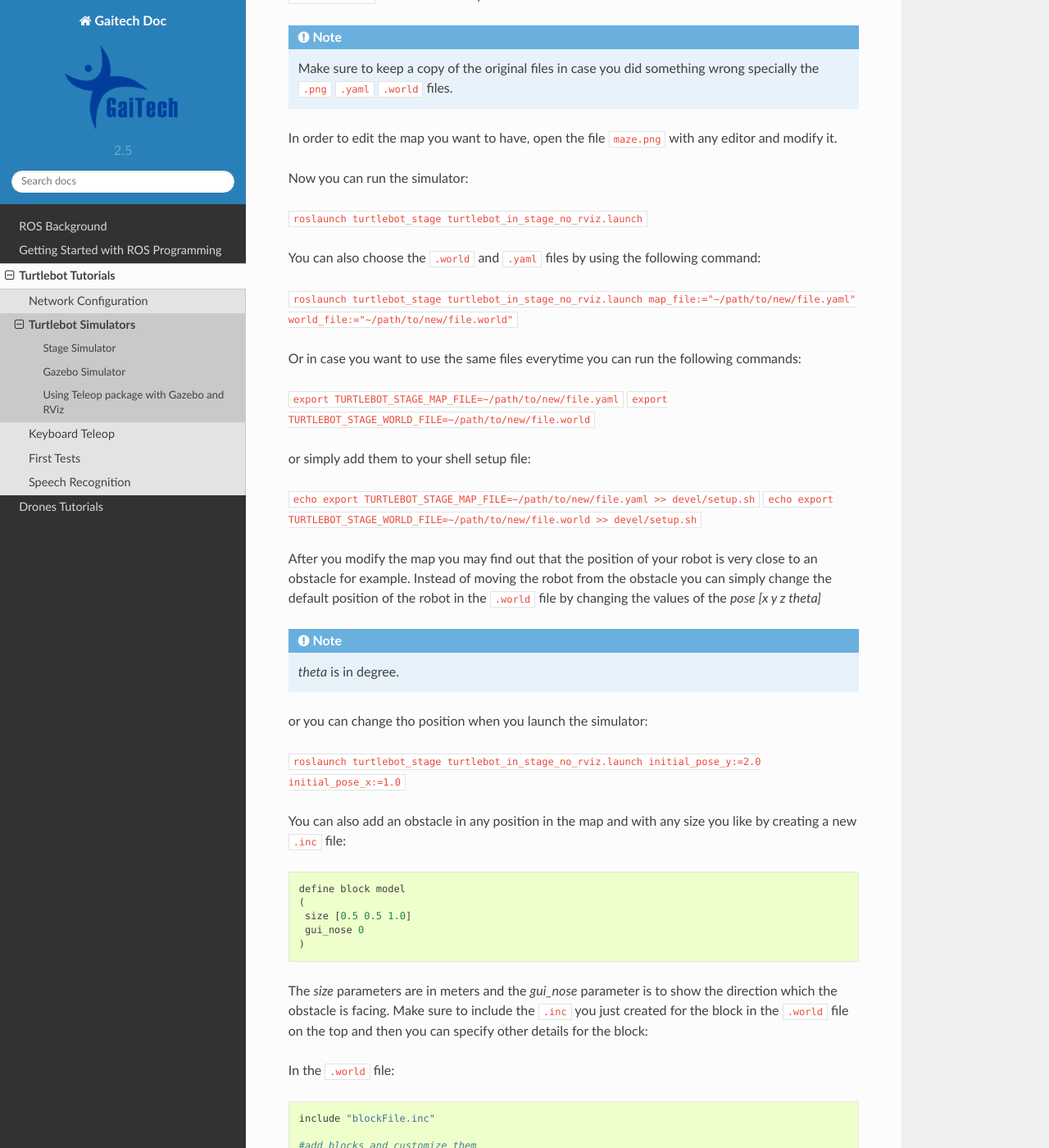
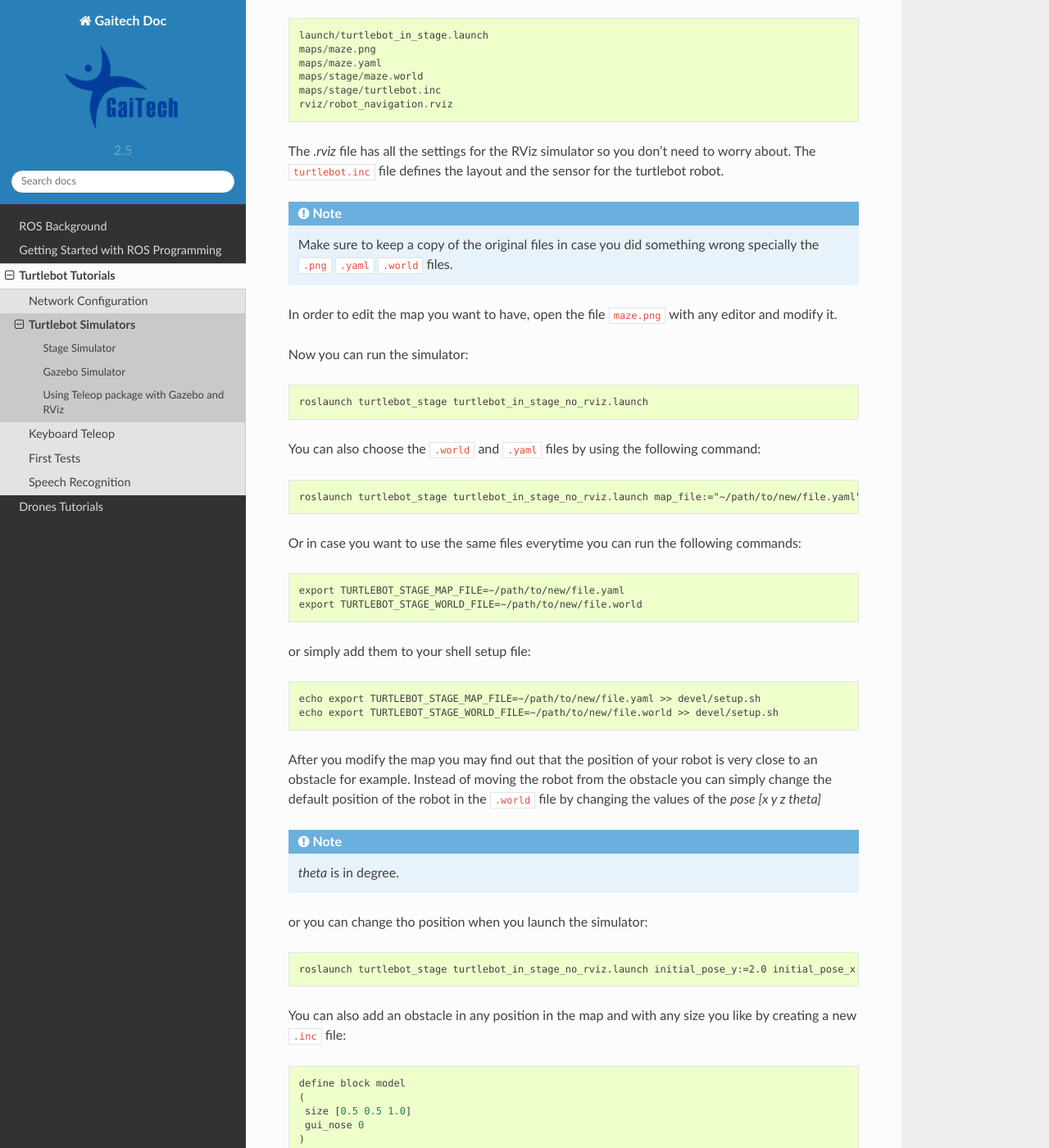
Before and after one commit to aniskoubaa/gaitech_doc, a Sphinx documentation site: the page built from sphinx-doc/source/turtlebot/turtlebot_simulators.rst, in a window 1280 px wide and 1400 px high, scrolled down 1318 px. Shown: the whole window at 82% size. Built offline with Sphinx 7.4.7 and the Read the Docs theme 2.0.0, drawn with Linux system fonts in a browser that asks for light colours; some of the changed text lies outside the part shown.

Commit message:
Fixing the commands' style in the simulator page

```diff
--- a/sphinx-doc/source/turtlebot/turtlebot_simulators.rst
+++ b/sphinx-doc/source/turtlebot/turtlebot_simulators.rst
@@ -7,7 +7,9 @@ In this page, we will learn about two different simulators to test your Turtlebo
 
 You need to install the software:
 
-``sudo apt-get install ros-indigo-turtlebot-simulator``
+.. code-block:: linux
+
+    sudo apt-get install ros-indigo-turtlebot-simulator
 
 There is a couple of simulators that you can help you with your robot such as Gazebo, Stage, RViz and Stdr. The most used simulators are the Gazebo and the stage.
 
@@ -25,14 +27,28 @@ Stage is a 2D multi-robot simulator. It shows the user a world defined in a file
 
 Run the following command to run the Stage simulator:
 
-``roslaunch turtlebot_stage turtlebot_in_stage_no_rviz.launch``
+.. code-block:: linux
+
+    roslaunch turtlebot_stage turtlebot_in_stage_no_rviz.launch
 
 Click on the `2D Nav Goal` option on the top bar and command the robot to go anywhere you want in the map.
 
 .. NOTE::
-	You can run the following command ``roslaunch turtlebot_stage turtlebot_in_stage.launch`` if your PC is powerful and can run both simulators at the same time.
+	You can run the following command
 
-Open the turtlebot_stage directory and type ``tree`` to be able to see all the files but we are intersted in the following files:
+	.. code-block:: linux
+
+         roslaunch turtlebot_stage turtlebot_in_stage.launch
+
+	if your PC is powerful and can run both simulators at the same time.
+
+Open the turtlebot_stage directory and type
+
+.. code-block:: linux
+
+    tree
+
+to be able to see all the files but we are intersted in the following files:
 
 .. code-block:: python
 
@@ -52,21 +68,29 @@ In order to edit the map you want to have, open the file ``maze.png`` with any e
 
 Now you can run the simulator:
 
-``roslaunch turtlebot_stage turtlebot_in_stage_no_rviz.launch``
+.. code-block:: linux
+
+    roslaunch turtlebot_stage turtlebot_in_stage_no_rviz.launch
 
 You can also choose the ``.world`` and ``.yaml`` files by using the following command:
 
-``roslaunch turtlebot_stage turtlebot_in_stage_no_rviz.launch map_file:="~/path/to/new/file.yaml" world_file:="~/path/to/new/file.world"``
+.. code-block:: linux
+
+    roslaunch turtlebot_stage turtlebot_in_stage_no_rviz.launch map_file:="~/path/to/new/file.yaml" world_file:="~/path/to/new/file.world"
 
 Or in case you want to use the same files everytime you can run the following commands:
 
-``export TURTLEBOT_STAGE_MAP_FILE=~/path/to/new/file.yaml``
-``export TURTLEBOT_STAGE_WORLD_FILE=~/path/to/new/file.world``
+.. code-block:: linux
+
+    export TURTLEBOT_STAGE_MAP_FILE=~/path/to/new/file.yaml
+    export TURTLEBOT_STAGE_WORLD_FILE=~/path/to/new/file.world
 
 or simply add them to your shell setup file:
 
-``echo export TURTLEBOT_STAGE_MAP_FILE=~/path/to/new/file.yaml >> devel/setup.sh``
-``echo export TURTLEBOT_STAGE_WORLD_FILE=~/path/to/new/file.world >> devel/setup.sh``
+.. code-block:: linux
+
+    echo export TURTLEBOT_STAGE_MAP_FILE=~/path/to/new/file.yaml >> devel/setup.sh
+    echo export TURTLEBOT_STAGE_WORLD_FILE=~/path/to/new/file.world >> devel/setup.sh
 
 
 After you modify the map you may find out that the position of your robot is very close to an obstacle for example. Instead of moving the robot from the obstacle you can simply change the default position of the robot in the ``.world`` file by changing the values of the `pose [x y z theta]`
@@ -76,7 +100,9 @@ After you modify the map you may find out that the position of your robot is ver
 
 or you can change tho position when you launch the simulator:
 
-``roslaunch turtlebot_stage turtlebot_in_stage_no_rviz.launch initial_pose_y:=2.0 initial_pose_x:=1.0``
+.. code-block:: linux
+
+    roslaunch turtlebot_stage turtlebot_in_stage_no_rviz.launch initial_pose_y:=2.0 initial_pose_x:=1.0
 
 You can also add an obstacle in any position in the map and with any size you like by creating a new ``.inc`` file:
 
@@ -109,7 +135,9 @@ In this section we will bring up the turtlebot robot in the `Gazebo` simulator.
 
 To run the `Gazebo` simulator run the following command:
 
-``roslaunch turtlebot_gazebo turtlebot_world.launch``
+.. code-block:: linux
+
+    roslaunch turtlebot_gazebo turtlebot_world.launch
 
 .. NOTE::
 	Gazebo may need a couple of updates before running to update its database and it will take a few moments.
@@ -123,13 +151,17 @@ Using Teleop package with Gazebo and RViz
 
 First, you need to bring up the `Gazebo` simulator as mentioned before. Second, open a new terminal and type the following:
 
-``roslaunch turtlebot_teleop keyboard_teleop.launch``
+.. code-block:: linux
+
+    roslaunch turtlebot_teleop keyboard_teleop.launch
 
 Try to move the robot around.
 
 Now to be able to see what the robot is acually sees you can open a new terminal and launch the RViz simulator:
 
-``roslaunch turtlebot_rviz_launchers view_robot.launch``
+.. code-block:: linux
+
+    roslaunch turtlebot_rviz_launchers view_robot.launch
 
 .. NOTE::
 	The RViz simulator may take a couple of minutes to be launched. Make sure you have a powerful PC with a good graphics card.
```
Also changed, not shown: 4 other files.
